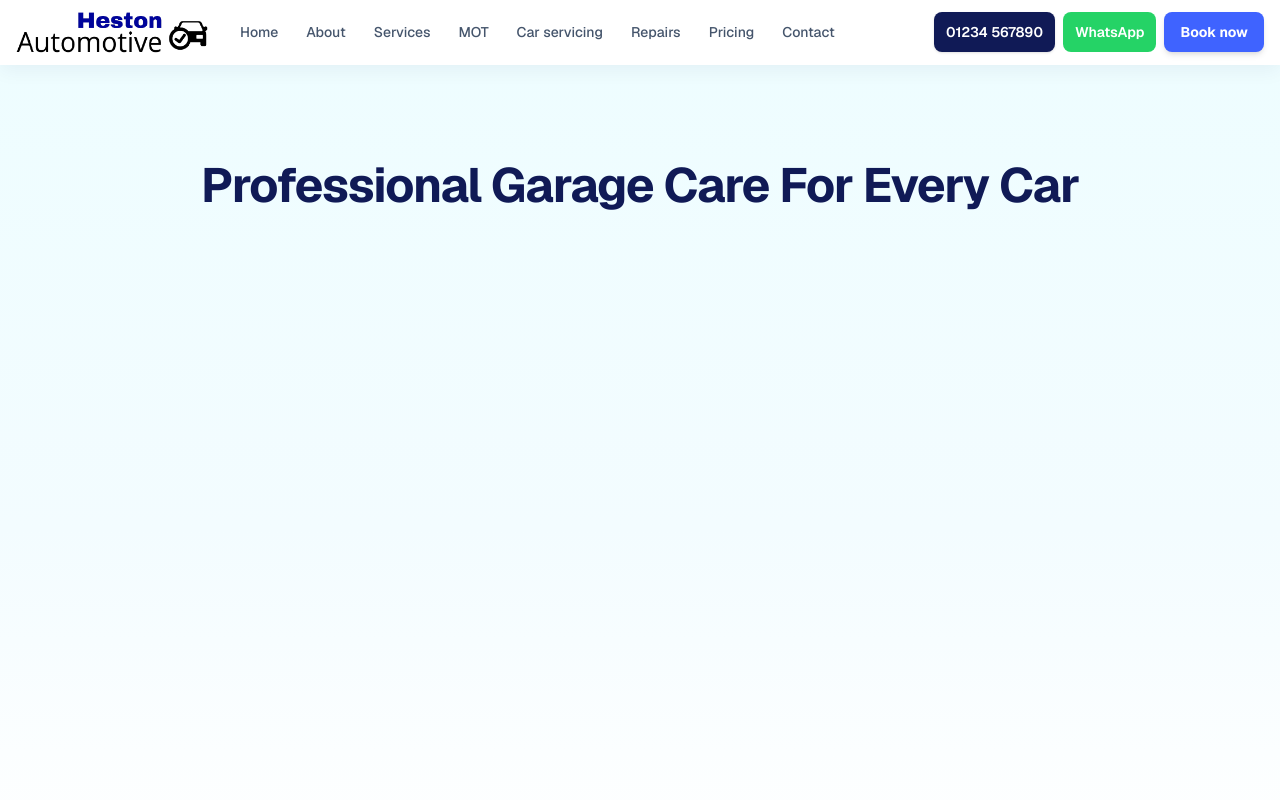
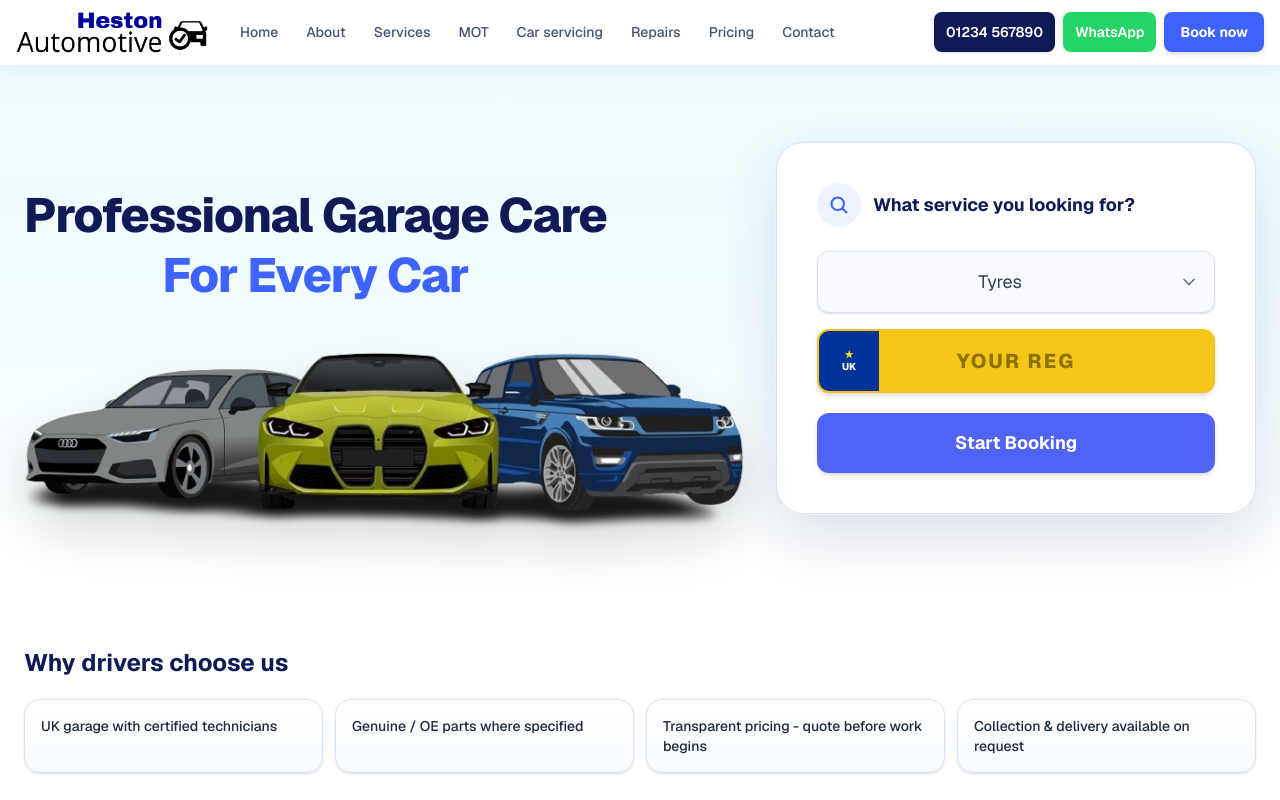
Before and after one commit to arslan020/car-service-website, a Next.js app: page / in a window 1280 px wide. Shown: the top 800 px of the page. Built offline with nearby package versions, Linux system fonts and the light colour scheme.

Commit message:
Update homepage hero layout

```diff
--- a/app/page.tsx
+++ b/app/page.tsx
@@ -28,16 +28,110 @@ export default function HomePage() {
   return (
     <div className="bg-white">
       <section className="w-full bg-[linear-gradient(180deg,#eefdff_0%,#f3fcff_58%,#ffffff_100%)]">
-        <div className="mx-auto flex min-h-screen max-w-7xl items-start justify-center px-4 pt-16 pb-20 text-center sm:px-6 sm:pt-22 sm:pb-28 lg:pt-24 lg:pb-32">
-          <div className="max-w-4xl">
-            <h1 className="text-3xl font-bold tracking-tight text-[#101a56] sm:text-4xl lg:text-5xl">
-              Professional Garage Care For Every Car
-            </h1>
+        <div className="mx-auto max-w-7xl px-4 pt-14 pb-8 sm:px-6 lg:pt-14 lg:pb-8">
+
+          {/* mobile: heading on top */}
+          <h1 className="mb-4 text-4xl font-extrabold leading-tight tracking-tight text-[#101a56] text-center w-full lg:hidden">
+            Professional Garage Care{" "}
+            <span className="text-[#3f63ff]">For Every Car</span>
+          </h1>
+
+          {/* mobile: widget full-width, desktop: side by side */}
+          <div className="flex flex-col items-center gap-8 lg:grid lg:grid-cols-[1fr_480px] lg:items-center lg:gap-8">
+
+            {/* ── Left: car image with heading in the top-center empty area ── */}
+            <div className="relative w-full">
+              <h1 className="hidden lg:block absolute top-[30%] -translate-y-1/2 left-0 z-10 text-4xl font-extrabold leading-tight tracking-tight text-[#101a56] xl:text-5xl whitespace-nowrap">
+                Professional Garage Care<br />
+                <span className="block text-center text-[#3f63ff]">For Every Car</span>
+              </h1>
+              {/* eslint-disable-next-line @next/next/no-img-element */}
+              <img
+                src="/big-removebg-preview.png"
+                alt="Cars at Heston Automotive"
+                className="mx-auto w-full max-w-sm drop-shadow-2xl sm:max-w-md lg:mx-0 lg:max-w-full lg:pt-36"
+                draggable={false}
+              />
+            </div>
+
+            {/* ── Right: booking widget ── */}
+            <div className="flex w-full justify-center lg:justify-end">
+              <form
+                action="/book"
+                method="GET"
+                className="w-full max-w-sm rounded-[28px] border border-[#d9e4f2] bg-white p-7 shadow-[0_24px_60px_rgba(16,26,86,0.14)] ring-1 ring-[#e8f0fe] lg:w-[480px] lg:max-w-none lg:p-10"
+              >
+                {/* header */}
+                <div className="mb-6 flex items-center gap-3">
+                  <div className="flex h-11 w-11 items-center justify-center rounded-full bg-[#eef4ff]">
+                    <svg className="h-5 w-5 text-[#3f63ff]" fill="none" viewBox="0 0 24 24" stroke="currentColor" strokeWidth={2.5}>
+                      <path strokeLinecap="round" strokeLinejoin="round" d="M21 21l-5.197-5.197m0 0A7.5 7.5 0 1 0 5.196 15.803a7.5 7.5 0 0 0 10.607 0Z" />
+                    </svg>
+                  </div>
+                  <p className="text-lg font-bold leading-tight text-[#101a56]">What service you looking for?</p>
+                </div>
+
+                {/* service dropdown */}
+                <div className="relative">
+                  <select
+                    name="service"
+                    className="w-full appearance-none rounded-xl border border-[#d9e4f2] bg-[#f8faff] px-4 py-4 pr-12 text-center text-lg text-slate-700 shadow-sm focus:border-[#3f63ff] focus:outline-none focus:ring-2 focus:ring-[#3f63ff]/20"
+                  >
+                    <option value="tyres">Tyres</option>
+                    <option value="mot">MOT</option>
+                    <option value="service">Service</option>
+                    <option value="air-con">Air-Con</option>
+                    <option value="batteries">Batteries</option>
+                    <option value="brakes">Brakes</option>
+                    <option value="car-mats">Car Mats</option>
+                    <option value="exhaust">Exhaust</option>
+                    <option value="spare-wheel">Road Hero Spare Wheel</option>
+                    <option value="safety-check">Vehicle Safety Check</option>
+                    <option value="wheel-alignment">Wheel Alignment</option>
+                    <option value="windscreen">Windscreen Wipers</option>
+                  </select>
+                  <svg
+                    className="pointer-events-none absolute right-4 top-1/2 h-5 w-5 -translate-y-1/2 text-slate-500"
+                    fill="none"
+                    viewBox="0 0 24 24"
+                    stroke="currentColor"
+                    strokeWidth={2}
+                  >
+                    <path strokeLinecap="round" strokeLinejoin="round" d="m6 9 6 6 6-6" />
+                  </svg>
+                </div>
+
+                {/* number plate input */}
+                <div className="relative mt-4 overflow-hidden rounded-xl border-2 border-[#F5C518] bg-[#F5C518] shadow-md">
+                  <div className="absolute inset-y-0 left-0 flex w-[3.75rem] flex-col items-center justify-center bg-[#003399] px-3 py-2">
+                    <span className="text-[10px] font-bold leading-none text-yellow-300">★</span>
+                    <span className="mt-0.5 text-[10px] font-extrabold leading-none text-white">UK</span>
+                  </div>
+                  <input
+                    type="text"
+                    name="reg"
+                    placeholder="YOUR REG"
+                    maxLength={8}
+                    className="w-full bg-transparent py-4 pl-[3.75rem] pr-[3.75rem] text-center text-xl font-extrabold uppercase tracking-widest text-[#101a56] placeholder-[#8b7200] focus:outline-none"
+                  />
+                </div>
+
+                {/* start booking button */}
+                <button
+                  type="submit"
+                  className="mt-5 w-full rounded-xl bg-[#4f63f5] py-4 text-lg font-bold text-white shadow-md transition hover:-translate-y-0.5 hover:bg-[#4457e6]"
+                >
+                  Start Booking
+                </button>
+              </form>
+            </div>
+
           </div>
         </div>
       </section>
 
-      <section className="w-full bg-white py-10 sm:py-14">
+
+      <section className="w-full bg-white py-16 sm:py-20">
         <div className="mx-auto max-w-7xl px-4 sm:px-6">
           <h2 className="text-xl font-bold text-[#101a56] sm:text-2xl">Why drivers choose us</h2>
           <ul className="mt-5 grid grid-cols-1 gap-3 sm:grid-cols-2 lg:grid-cols-4">
```
Also changed, not shown: public/big-removebg-preview.png (added).
